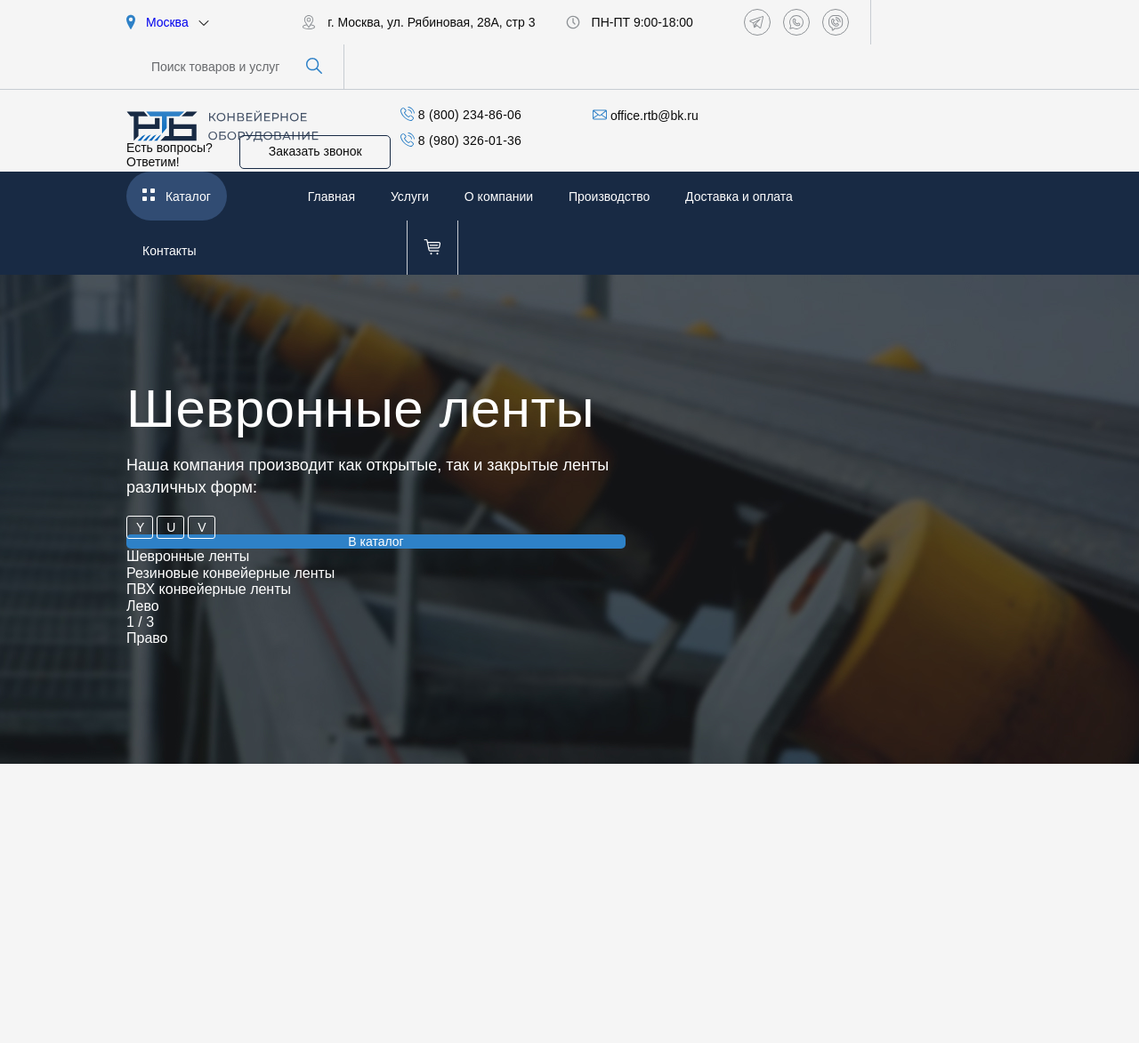
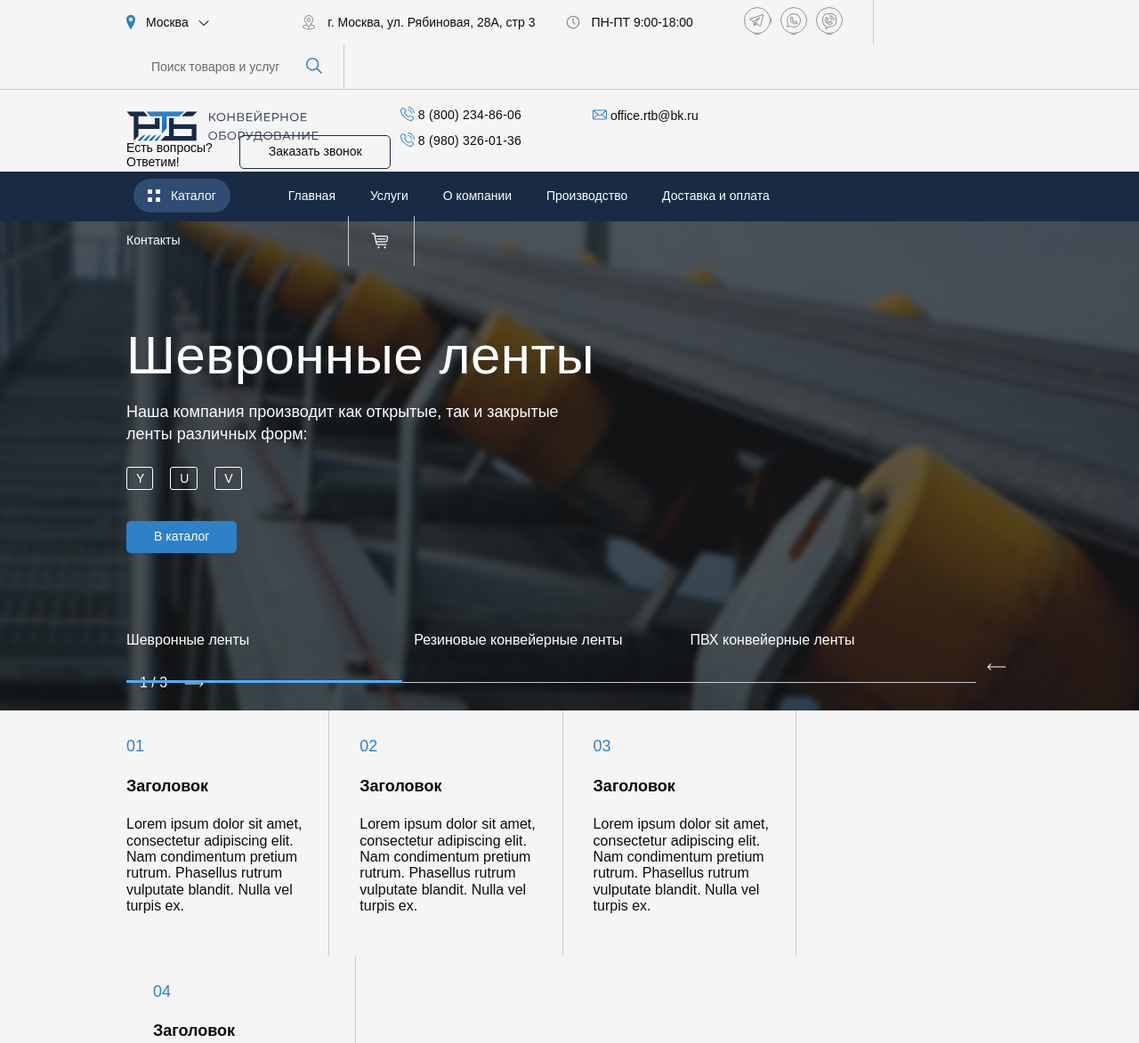
Before and after one commit to StarKiller999/layout_one, a website built with webpack: page src/index.html in a window 1280 px wide. Shown: the top 1173 px of the page at 89% size. Before the commit the page ends 859 px from the top, so only its background shows below. Built offline with nearby package versions, Linux system fonts and the light colour scheme.

Commit message:
main и анимация ссылок мессенджеров

```diff
--- a/src/index.html
+++ b/src/index.html
@@ -33,11 +33,11 @@
                     </div>
                     <div class="header__messengers">
                         <a class='icon-img header__btn t' href="#">
-                            <img class='messanger-img' src="./img/Teleg.svg" alt=""></a>
+                        </a>
                         <a class='icon-img header__btn w' href="#">
-                            <img class='messanger-img' src="./img/Whatsapp.svg" alt=""></a>
+                        </a>
                         <a class='icon-img header__btn v' href="#">
-                            <img class='messanger-img' src="./img/Viber.svg" alt=""></a>
+                        </a>
                     </div>
                     <div class='header__search'>
                         <a href="#"></a>
@@ -57,14 +57,6 @@
                         </div>
 
                         <div class="header__phone">
-                            <!-- <div class="first__number">
-                                <img class='tel-img' src="./img/Phone.svg" alt="">
-                                <a class='tel-number' href="tel:88002348606">8 (800) 234-86-06</a>
-                            </div>
-                            <div class="second__number">
-                                <img class='icon-img' src="./img/Phone.svg" alt="">
-                                <a class='tel-number' href="tel:89803260136">8 (980) 326-01-36</a>
-                            </div> -->
                                 <div class="first__number">
                                 <img class='tel-img' src="./img/Phone.svg" alt="">
                                 <a class='tel-number' href="tel:88002348606">8 (800) 234-86-06</a>
@@ -91,21 +83,22 @@
                     <ul>
                         <li>
                             <a class='menu__btn coub-btn' href='#'>
-                                <div class="">
+                                <div class="frame">
                                     <img class='coub-img' src="./img/Coubs.svg" alt="">
                                     <div class='btn-ch'>Каталог</div>
                                 </div>
                             </a>
                         </li>
-                        <li><a class='menu__btn' href='#'>Главная</a></li>
-                        <li><a class='menu__btn' href='#'>Услуги</a></li>
-                        <li><a class='menu__btn' href='#'>О компании</a></li>
-                        <li><a class='menu__btn' href='#'>Производство</a></li>
-                        <li><a class='menu__btn' href='#'>Доставка и оплата</a></li>
+                        <li><a class='menu__btn menu__main' href='#'>Главная</a></li>
+                        <li><a class='menu__btn menu__servises' href='#'>Услуги</a></li>
+                        <li><a class='menu__btn menu__about' href='#'>О компании</a></li>
+                        <li><a class='menu__btn menu__production' href='#'>Производство</a></li>
+                        <li><a class='menu__btn menu__delivering' href='#'>Доставка и оплата</a></li>
                         <li><a class='menu__btn contacts__btn' href='#'>Контакты</a></li>
                         <li><a class='menu__btn market-ch' href='#'>
-                            <img class='market-img' src="./img/shopping_cart.svg"
-                                    alt="">
+                                <div class="border-market">
+                                    <img class='market-img' src="./img/shopping_cart.svg" alt="">
+                                </div>
                             </a></li>
                     </ul>
                 </nav>
@@ -118,24 +111,50 @@
                 <div class="slider__item">
                     <div class="slider__item-content">
                         <div class="slider__title">Шевронные ленты</div>
-                        <div class="slider__text">Наша компания производит как открытые, так и закрытые ленты различных
+                        <div class="slider__text">Наша компания производит как открытые, так и закрытые<br> ленты
+                            различных
                             форм:</div>
-
-                        <div class="button">Y</div>
-                        <div class="button">U</div>
-                        <div class="button">V</div>
-                        <div class="slider__menu">В каталог</div>
-                        <div class="slider__choice">
-                            <div class="slider__btn">Шевронные ленты</div>
-                            <div class="slider__btn">Резиновые конвейерные ленты</div>
-                            <div class="slider__btn">ПВХ конвейерные ленты</div>
+                        <div class="button__various">
+                            <a class="button button_y" href="#">Y</a>
+                            <a class="button button_u" href="#">U</a>
+                            <a class="button button_v" href="#">V</a>
                         </div>
-                        <div class="arrow">
-                            <div class="arrow__btn">Лево</div>
-                            <div class="arrow__btn">1 / 3</div>
-                            <div class="arrow__btn">Право</div>
+                        <div class="catalog__btn">
+                            <a class="slider__button__menu" href="#">В каталог
+                            </a>
                         </div>
 
+                    </div>
+
+                </div>
+
+                <div class="slider__choice">
+                    <div class="choice__btn">
+                        <a class="slider__btn slider__btn1" href="#">Шевронные ленты</a>
+                        <a class="slider__btn slider__btn2" href="#">Резиновые конвейерные ленты</a>
+                        <a class="slider__btn slider__btn3" href="#">ПВХ конвейерные ленты</a>
+
+                        <a class="arrow__btn arrow-left" href="#">
+                            <img class='arrow-img__left' src="./img/Arrow2.svg" alt="">
+                        </a>
+                        <div class="arrow__btn arrow-num">1 / 3</div>
+                        <a class="arrow__btn" href="#">
+                            <img class='arrow-img__right arrow-right' src="./img/Arrow1.svg" alt="">
+                        </a>
+
+                    </div>
+
+                    <div class="line__choice">
+                        <div class="gray__line">
+                            <div class="gray__line1"></div>
+                            <div class="gray__line2"></div>
+                            <div class="gray__line3"></div>
+                        </div>
+                        <div class="blue__line"></div>
+                    </div>
+
+                </div>
+            </div>
         </div>
 
         </div>
@@ -143,6 +162,40 @@
         </div>
     </section>
     <main>
+        <div class="main__top">
+            <div class="main__top__items">
+            <div class="container">
+
+                <div class="header__item header__item__one">
+                    <div class="num__p">01</div>
+                    <h4>Заголовок</h4>
+                    <p class="lorem">Lorem ipsum dolor sit amet,<br> consectetur adipiscing elit.<br> Nam condimentum pretium <br>rutrum. Phasellus rutrum <br>vulputate blandit. Nulla vel<br> turpis ex.</p>
+                </div>
+                <div class="header__item">
+                    <div class="num__p">02</div>
+                    <h4>Заголовок</h4>
+                   <p class="lorem">Lorem ipsum dolor sit amet,<br> consectetur adipiscing elit.<br> Nam condimentum pretium <br>rutrum. Phasellus rutrum <br>vulputate blandit. Nulla vel<br> turpis ex.</p>
+                </div>
+                <div class="header__item">
+                    <div class="num__p">03</div>
+                    <h4>Заголовок</h4>
+                    <p class="lorem">Lorem ipsum dolor sit amet,<br> consectetur adipiscing elit.<br> Nam condimentum pretium <br>rutrum. Phasellus rutrum <br>vulputate blandit. Nulla vel<br> turpis ex.</p>
+                </div>
+                <div class="header__item">
+                    <div class="num__p">04</div>
+                    <h4>Заголовок</h4>
+                    <p class="lorem">Lorem ipsum dolor sit amet,<br> consectetur adipiscing elit.<br> Nam condimentum pretium <br>rutrum. Phasellus rutrum <br>vulputate blandit. Nulla vel<br> turpis ex.</p>
+                </div>
+                <!-- <div class="header__item">
+                    <div class="num__p">05</div>
+                    <h4>Заголовок</h4>
+                    <p class="lorem">Lorem ipsum dolor sit amet,<br> consectetur adipiscing elit.<br> Nam condimentum pretium <br>rutrum. Phasellus rutrum <br>vulputate blandit. Nulla vel<br> turpis ex.</p>
+                </div> -->
+            </div>
+            </div>
+        </div>
+        </div>
+
     </main>
     <footer>
 
--- a/src/style/_style.scss
+++ b/src/style/_style.scss
@@ -85,6 +85,7 @@ body {
 
 .city-ch {
     padding-right: 7.5px;
+    color: #0C0C0C;
 }
 
 .arrow-img {
@@ -116,35 +117,45 @@ body {
 
 .t,
 .w {
-    padding-right: 10px;
+    // padding-right: 10px;
 }
 
-// .t {
-//     position: relative;
-//     top: -7px;
-//     background-image: url('./img/Teleg.svg');
-// }
-// .t:hover {
-//     position: relative;
-//     top: -7px;
-//     background-image: url('./img/Teleg-c.svg');
-//     transition: all .3s;
-// }
+.t {
+    position: relative;
+    top: 1px;
+    background-image: url('./img/Teleg.svg');
+    padding: 10px 21px 5px 10px;
+    margin-right: 10px;
+}
+.t:hover {
+    // position: relative;
+    // top: 1px;
+    background-image: url('./img/Teleg-c.svg');
+    transition: all .3s;
+}
 
-// .w {
-//     background-image: url('./img/Whatsapp.svg');
-// }
-// .w:hover {
-//     background-image: url('./img/Whatsapp-c.svg');
-// transition: all .3s;
-// }
-// .v {
-//     background-image: url('./img/Viber.svg');
-// }
-// .v:hover {
-//     background-image: url('./img/Viber-c.svg');
-// transition: all .3s;
-// }
+.w {
+    background-image: url('./img/Whatsapp.svg');
+    position: relative;
+    top: 1px;
+    padding: 10px 20px 5px 10px;
+    margin-right: 10px;
+}
+.w:hover {
+    background-image: url('./img/Whatsapp-c.svg');
+transition: all .3s;
+}
+.v {
+    background-image: url('./img/Viber.svg');
+    position: relative;
+    top: 1px;
+    padding: 10px 20px 5px 10px;
+    margin-right: 10px;
+}
+.v:hover {
+    background-image: url('./img/Viber-c.svg');
+transition: all .3s;
+}
 
 .header__messengers,
 .header__search {
@@ -185,8 +196,11 @@ body {
     display: inline-block;
     padding-top: 10px;
 }
-.tel-number, .mail,
-.ask-question, .order-call{
+
+.tel-number,
+.mail,
+.ask-question,
+.order-call {
     color: #0C0C0C;
 }
 
@@ -194,6 +208,7 @@ body {
     position: relative;
     top: -20px;
 }
+
 .tel-img {
     position: relative;
     top: 2px;
@@ -207,9 +222,9 @@ body {
 
 .order-call {
     position: relative;
-top: -40px;
-// line-height: 36px;
-padding: 9px 31px 11px 32px; //сверху справа снизу слева
+    top: -40px;
+    // line-height: 36px;
+    padding: 9px 31px 11px 32px; //сверху справа снизу слева
     border: 1px solid #182A44;
     border-radius: 5px;
 }
@@ -233,10 +248,10 @@ padding: 9px 31px 11px 32px; //сверху справа снизу слева
 }
 
 .header__content-inner {
+    height: 56px;
     background: $back_two;
     color: #FFFFFF;
 }
-
 
 
 .menu li {
@@ -246,40 +261,64 @@ padding: 9px 31px 11px 32px; //сверху справа снизу слева
 
 .menu a {
     color: #FFFFFF;
-    padding: 19px 18px;
+
 }
 
-.menu__btn {
-    display: inline-block;
+.menu__main,
+.menu__servises,
+.menu__about,
+.menu__production,
+.menu__delivering,
+.contacts__btn,
+.market-ch {
+    margin: 8px 35px 8px 0;
+    //
+
 }
 
-.coub-btn {
+.frame {
     background-color: #314C73;
-    padding: 10px 16px 11px 38px;
-    margin-right: 69px;
+    padding: 10px 16px 11px 16px;
     border-radius: 50px;
+    margin: 8px 8px;
 }
 
 .coub-img,
 .btn-ch {
     display: inline-block;
-    // margin-right: 69px;
 }
-.coub-btn {}
+
+.coub-btn {
+    margin-right: 53px;
+}
 
 .coub-img {
     margin-right: 8px;
+    position: relative;
+    top: 2px;
 
 }
+
 .contacts__btn {
-    margin-right: 214.62px;
+    // margin-right: 214.62px;
+    margin-right: 185px;
 }
-.market-ch {
-    // margin-right: 0 27.9px 0 24.62px;
+
+.border-market {
+    position: relative;
     border-right: 1px solid #C7CCD2;
+    border-left: 1px solid #C7CCD2;
+    height: 56px;
+    top: -12px;
+}
 
-    border-left: 1px solid #C7CCD2;
+.market-img {
+    position: relative;
+    top: 17px;
+    padding: 0 27.9px 0 24.62px;
+
 }
+
 
 .slider {
     background-image: url('./img/image10.jpg');
@@ -303,7 +342,7 @@ padding: 9px 31px 11px 32px; //сверху справа снизу слева
     text-align: left;
     color: #FFFFFF;
     padding-top: 110px;
-    max-width: 561px;
+    // max-width: 561px;
     margin: 0;
 }
 
@@ -328,25 +367,123 @@ padding: 9px 31px 11px 32px; //сверху справа снизу слева
 
 .slider__btn {}
 
+.button__various {
+    display: inline;
+}
+
 .button {
-
-    display: inline;
+    color: #FFFFFF;
     padding: 4px 9px 4px 10px;
-    text-align: center;
-
     border: 1px solid #FFFFFF;
     border-radius: 3px;
 }
 
-.slider__menu {
+.button_y,
+.button_u {
+    margin-right: 15px;
+}
 
+.slider__button__menu {
+    color: #FFFFFF;
     text-align: center;
     background: #2E81C7;
     border-radius: 5px;
+    padding: 9px 31px 11px 31px;
+    margin-top: 35px;
 }
 
-.slider__choice,
-.arrow {
+.slider__btn,
+.arrow__btn {
     display: inline;
     font-size: 16px;
+    color: #FFFFFF;
+
 }
+
+.choice__btn {
+    margin-top: 89px;
+}
+
+.choice__btn,
+.arrow {
+    // display: inline;
+}
+
+.slider__btn1 {
+    margin-right: 181px;
+}
+
+.slider__btn2 {
+    margin-right: 72px;
+}
+
+.slider__btn3 {
+    margin-right: 145px;
+}
+
+.arrow__btn {
+    position: relative;
+    top: 29px;
+}
+.arrow-num {
+    margin: 0 15px 0 15px;
+}
+
+.gray__line {
+    width: 955px;
+    border-bottom: 1px solid #C7CCD2;
+    margin-top: 10px;
+}
+
+.gray__line1 {
+    position: relative;
+    top: 7px;
+    width: 310px;
+    border-bottom: 3px solid #52ADFA;
+}
+
+.gray__line2 {
+    position: relative;
+    top: 4px;
+    margin-left: 310px;
+    width: 310px;
+    border-bottom: 3px solid transparent;
+}
+
+.gray__line3 {
+    position: relative;
+    top: 1px;
+    margin-left: 620px;
+    width: 310px;
+    border-bottom: 3px solid transparent;
+}
+
+
+.header__item{
+
+    display: inline-block;
+    max-width: 263px;
+    padding: 30px;
+    border-right: 1px solid #C7CCD2;
+    font-family: 'Manrope', sans-serif;
+}
+
+.header__item__one {
+    padding-left: 0;
+}
+.main__top__items {
+    border-bottom: 1px solid #C7CCD2;
+}
+.num__p {
+    color: #2E81C7;
+    font-size: 18px;
+}
+h4 {
+    font-size: 18px;
+}
+
+.lorem {
+    // width: 210px;
+    // height: 132px;
+    font-size: 16px;
+}
```
Also changed, not shown: src/img/Arrow1.svg (added), src/img/Arrow2.svg (added). Lines whose indentation alone changed are shown as unchanged.
